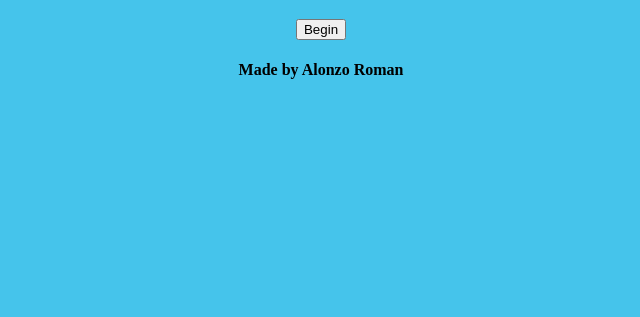
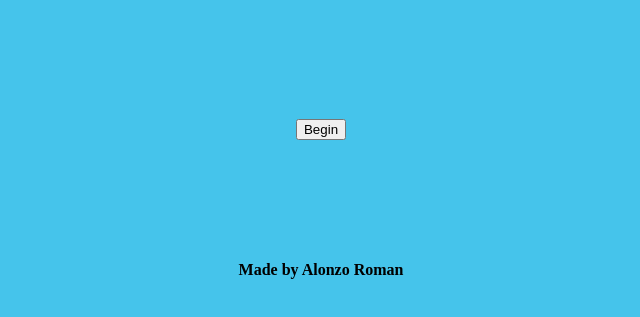
Before and after one commit to alonzofroman/code-password, a plain HTML site: page index.html in a window 1280 px wide. Shown: the part 61-378 px from the top of the page, without its empty margins (319-959 px from the left). Drawn offline with Linux system fonts and the light colour scheme.

Commit message:
Finished styling in css and edited javascript comments

```diff
--- a/assets/script.js
+++ b/assets/script.js
@@ -49,7 +49,7 @@ function generate () {
         passWord += characters.charAt(Math.floor(Math.random() * characters.length));
     }
 
-
+    // Displays the generated password in an alert box
     window.alert(passWord);
 
     } //Generate function end bracket
--- a/assets/style.css
+++ b/assets/style.css
@@ -6,6 +6,7 @@ body {
 header h1 {
     display: block;
     text-align: center;
+    padding-bottom: 100px;
 }
 
 #begin-button {
@@ -17,4 +18,5 @@ header h1 {
 footer {
     display: block;
     text-align: center;
+    padding-top: 100px;
 }
```
